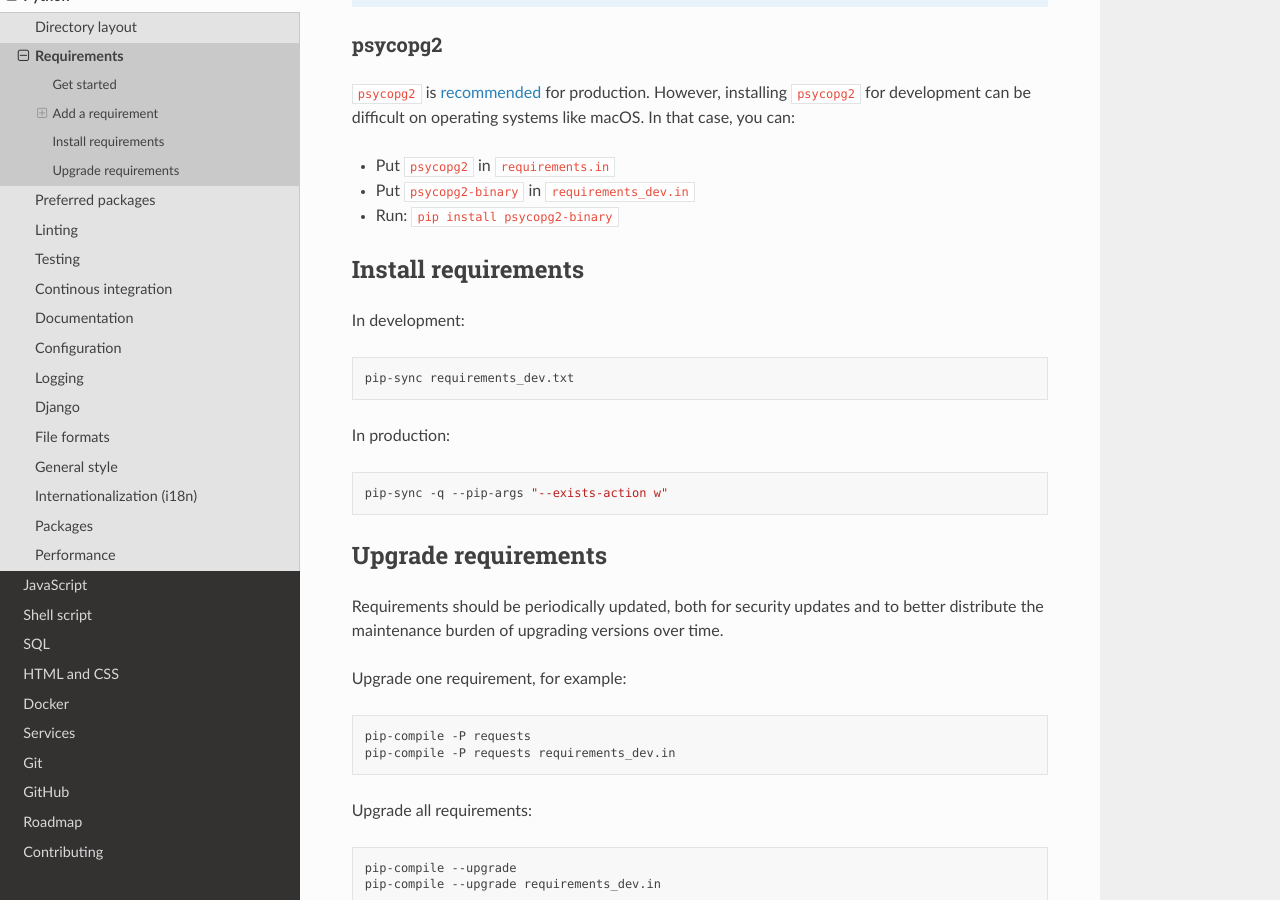
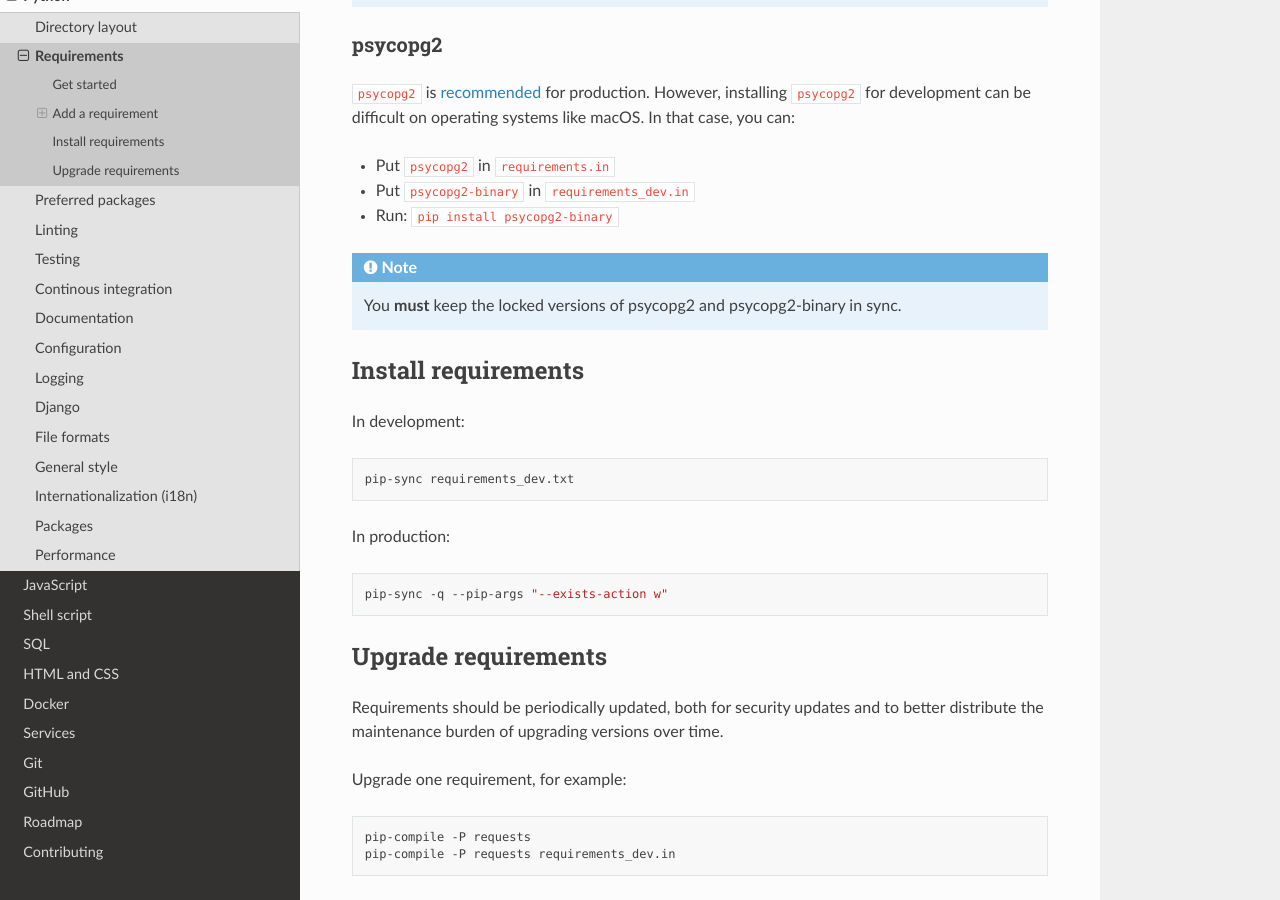
Before and after one commit to open-contracting/software-development-handbook, a Sphinx documentation site: the page built from docs/python/requirements.rst, in a window 1280 px wide and 900 px high, scrolled down 1950 px. Built offline with Sphinx 7.4.7 and the Read the Docs theme 2.0.0, drawn with Linux system fonts in a browser that asks for light colours.

Commit message:
python/requirements: Add note about psycopg2

```diff
--- a/docs/python/requirements.rst
+++ b/docs/python/requirements.rst
@@ -93,6 +93,10 @@ psycopg2
 -  Put ``psycopg2-binary`` in ``requirements_dev.in``
 -  Run: ``pip install psycopg2-binary``
 
+.. note::
+
+   You **must** keep the locked versions of psycopg2 and psycopg2-binary in sync.
+
 Install requirements
 --------------------
 
```
